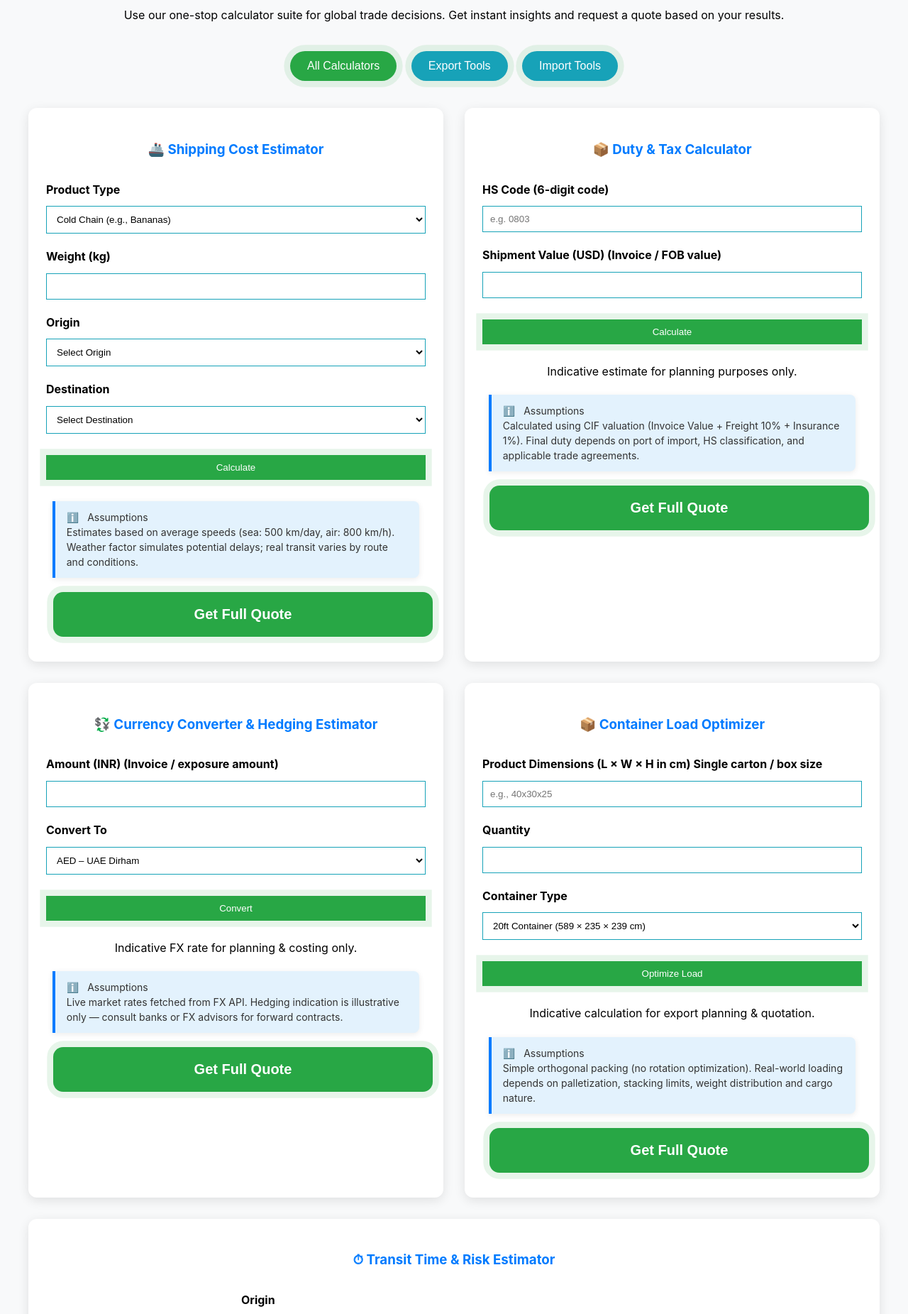
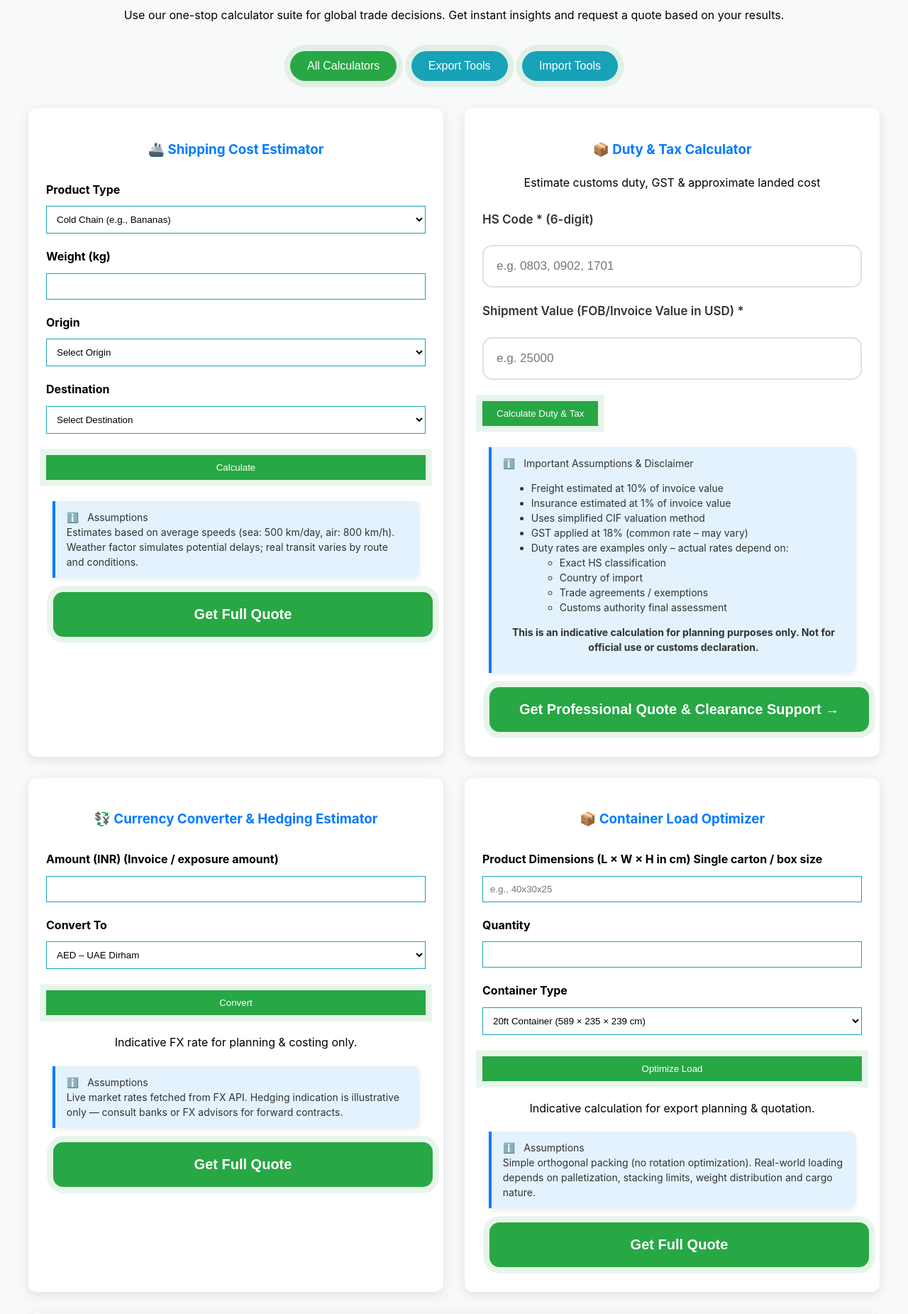
Before and after one commit to ITwArRiOr001/globallink-logistics-website, a Flask app: page /calculators in a window 1280 px wide. Shown: the part 515-2366 px from the top of the page at 71% size. Run offline with Flask 3, Linux system fonts and the light colour scheme.

Commit message:
Update calculators.html

```diff
--- a/templates/calculators.html
+++ b/templates/calculators.html
@@ -123,45 +123,112 @@
       <button onclick="openModal('quoteModal')" class="cta-btn" type="button">Get Full Quote</button>
       </div>
 
-      <!-- Duty & Tax Calculator -->
+      <!-- Duty & Tax Calculator - Advanced Version -->
 <div class="calc-card" data-category="import">
   <h3>📦 Duty & Tax Calculator</h3>
+  <p class="calc-subtitle">Estimate customs duty, GST & approximate landed cost</p>
 
-        <form id="duty-" novalidate>
-          <label>
-            HS Code <span class="hint">(6-digit code)</span>
+  <form id="duty-form" class="calc-form" novalidate>
+    <div class="form-group">
+      <label for="hs-code">
+        HS Code <span class="required">*</span>
+        <span class="hint">(6-digit)</span>
       </label>
-          <input id="hs-code" list="hs-codes" placeholder="e.g. 0803" required>
+      <input
+        type="text"
+        id="hs-code"
+        list="hs-codes"
+        placeholder="e.g. 0803, 0902, 1701"
+        pattern="[0-9]{4,10}"
+        title="Please enter a valid HS code (4–10 digits)"
+        required
+      >
+      <datalist id="hs-codes">
+        <option value="0803">0803 – Bananas, fresh or dried</option>
+        <option value="0805">0805 – Citrus fruit (oranges, lemons...)</option>
+        <option value="0902">0902 – Tea, whether or not flavoured</option>
+        <option value="1701">1701 – Cane or beet sugar</option>
+        <option value="2710">2710 – Petroleum oils</option>
+        <option value="8703">8703 – Motor cars & vehicles</option>
+      </datalist>
+      <div class="error-message" data-error-for="hs-code"></div>
+    </div>
 
-          <datalist id="hs-codes">
-            <option value="0803">Bananas</option>
-            <option value="0805">Citrus Fruits</option>
-            <option value="0902">Tea</option>
-          </datalist>
+    <div class="form-group">
+      <label for="value">
+        Shipment Value (FOB/Invoice Value in USD) <span class="required">*</span>
+      </label>
+      <input
+        type="number"
+        id="value"
+        min="1"
+        step="0.01"
+        placeholder="e.g. 25000"
+        required
+      >
+      <div class="error-message" data-error-for="value"></div>
+    </div>
 
-          <label>
-            Shipment Value (USD) <span class="hint">(Invoice / FOB value)</span>
-          </label>
-          <input type="number" id="value" min="1" required>
-
-          <button type="button" id="duty-calc-btn" disabled>Calculate</button>
+    <div class="form-actions">
+      <button
+        type="button"
+        id="duty-calc-btn"
+        class="calc-btn"
+        disabled
+      >
+        Calculate Duty & Tax
+      </button>
+    </div>
   </form>
 
-        <p class="micro-note">Indicative estimate for planning purposes only.</p>
+  <!-- Result Area -->
+  <div id="duty-result" class="result-box" style="display: none;"></div>
 
-        <div id="duty-result" class="result"></div>
-        <div class="skeleton-loader" id="duty-loader" style="display:none;"></div>
-        <table id="duty-breakdown" class="result-table" style="display:none;"></table>
+  <!-- Loading state -->
+  <div class="skeleton-loader" id="duty-loader" style="display: none;">
+    <div class="skeleton-line"></div>
+    <div class="skeleton-line short"></div>
+    <div class="skeleton-line"></div>
+  </div>
 
+  <!-- Detailed Breakdown Table -->
+  <table id="duty-breakdown" class="result-table" style="display: none;">
+    <!-- Will be filled by JavaScript -->
+  </table>
+
+  <!-- Assumptions & Disclaimer -->
   <div class="assumptions-bar">
-          <span class="info-icon">ℹ️</span> Assumptions
+    <span class="info-icon">ℹ️</span>
+    <span class="assumptions-title">Important Assumptions & Disclaimer</span>
     <div class="bar-content">
-            Calculated using CIF valuation (Invoice Value + Freight 10% + Insurance 1%).
-            Final duty depends on port of import, HS classification, and applicable trade agreements.
+      <ul>
+        <li>Freight estimated at 10% of invoice value</li>
+        <li>Insurance estimated at 1% of invoice value</li>
+        <li>Uses simplified CIF valuation method</li>
+        <li>GST applied at 18% (common rate – may vary)</li>
+        <li>Duty rates are examples only – actual rates depend on:
+          <ul>
+            <li>Exact HS classification</li>
+            <li>Country of import</li>
+            <li>Trade agreements / exemptions</li>
+            <li>Customs authority final assessment</li>
+          </ul>
+        </li>
+      </ul>
+      <p class="micro-note"><strong>This is an indicative calculation for planning purposes only. Not for official use or customs declaration.</strong></p>
     </div>
   </div>
 
-<button onclick="openModal('quoteModal')" class="cta-btn" type="button">Get Full Quote</button>
+  <!-- Call to Action -->
+  <div class="cta-wrapper">
+    <button
+      type="button"
+      onclick="openModal('quoteModal', 'Customs Duty & Tax Assistance', 'Duty Consultation')"
+      class="cta-btn"
+    >
+      Get Professional Quote & Clearance Support →
+    </button>
+  </div>
 </div>
 
       <!-- Currency Converter -->
```
Lines whose indentation alone changed are shown as unchanged.
